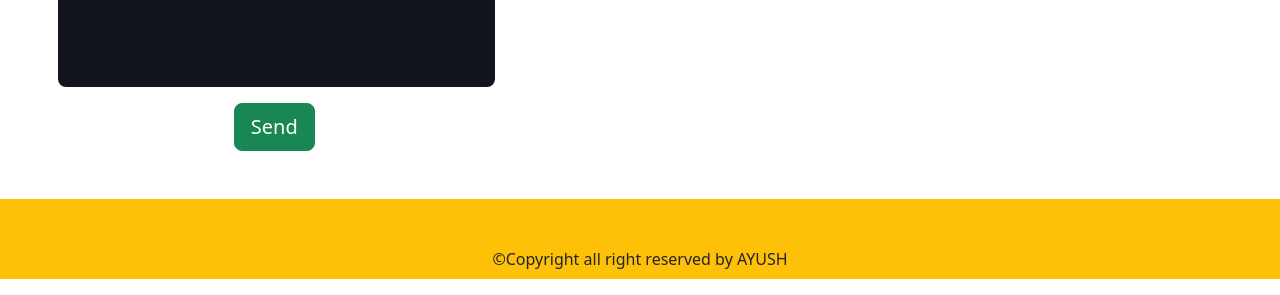
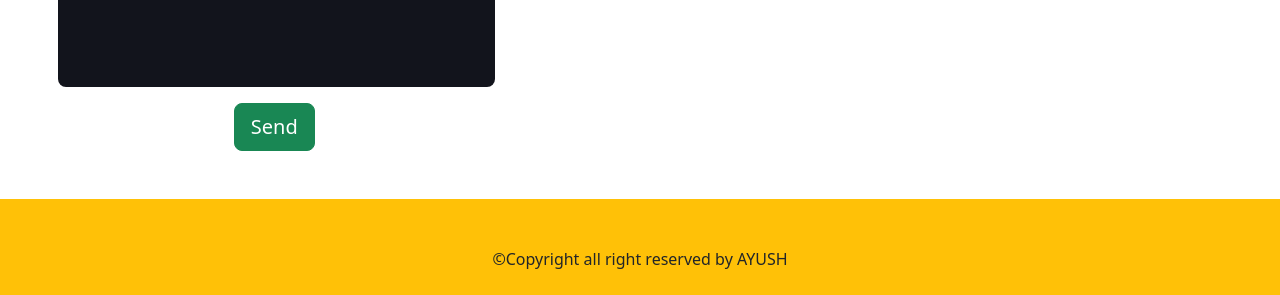
Before and after one commit to Ayushkumar0503/My_portfolio, a website: page index.html in a window 1280 px wide. Shown: the part 3214-3509 px from the top of the page. Drawn offline with nearby package versions, Linux system fonts and the light colour scheme.

Commit message:
code changes

```diff
--- a/index.html
+++ b/index.html
@@ -663,7 +663,7 @@
         </div>
         </div>
     </div>
-        <footer class="text-center pb-2  pt-5 bg-warning text-dark">
+        <footer class="text-center pb-4  pt-5 bg-warning text-dark">
           &#169;Copyright all right reserved by AYUSH
         </footer>
       </div>
```
